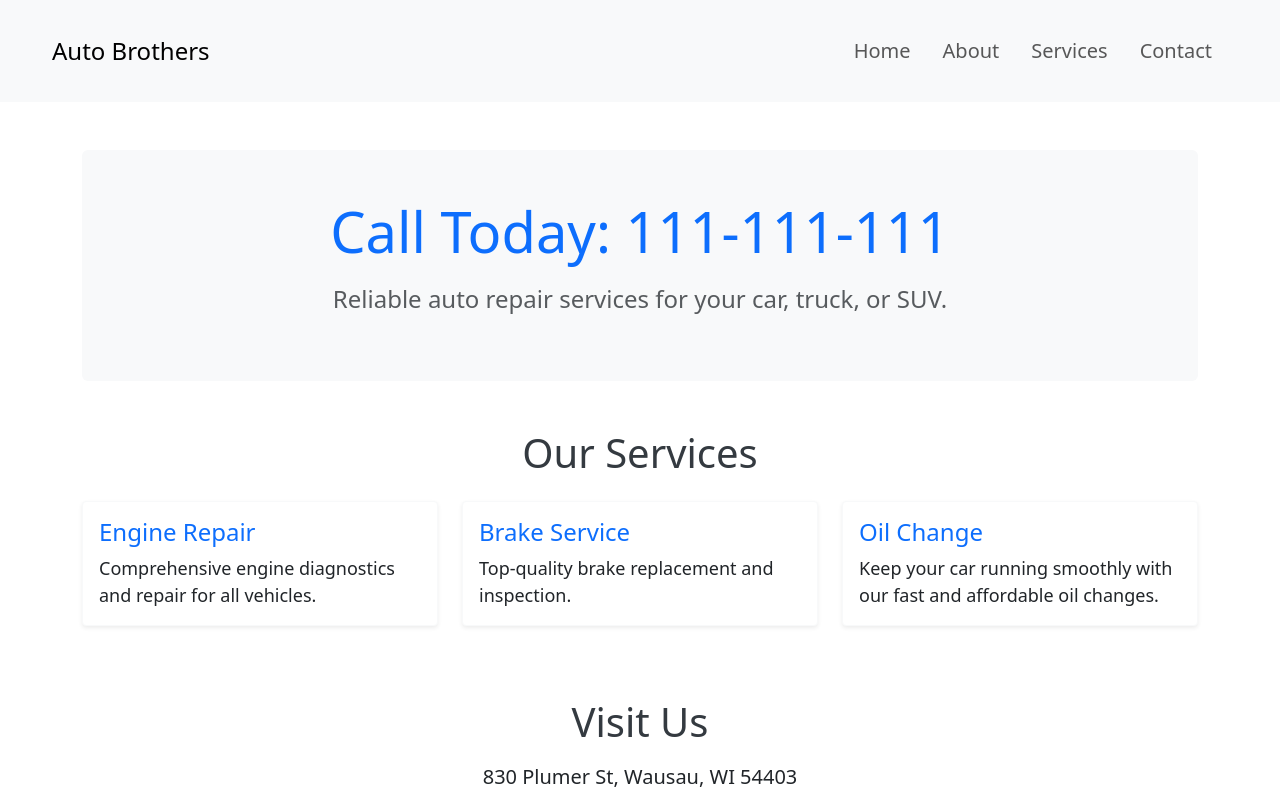
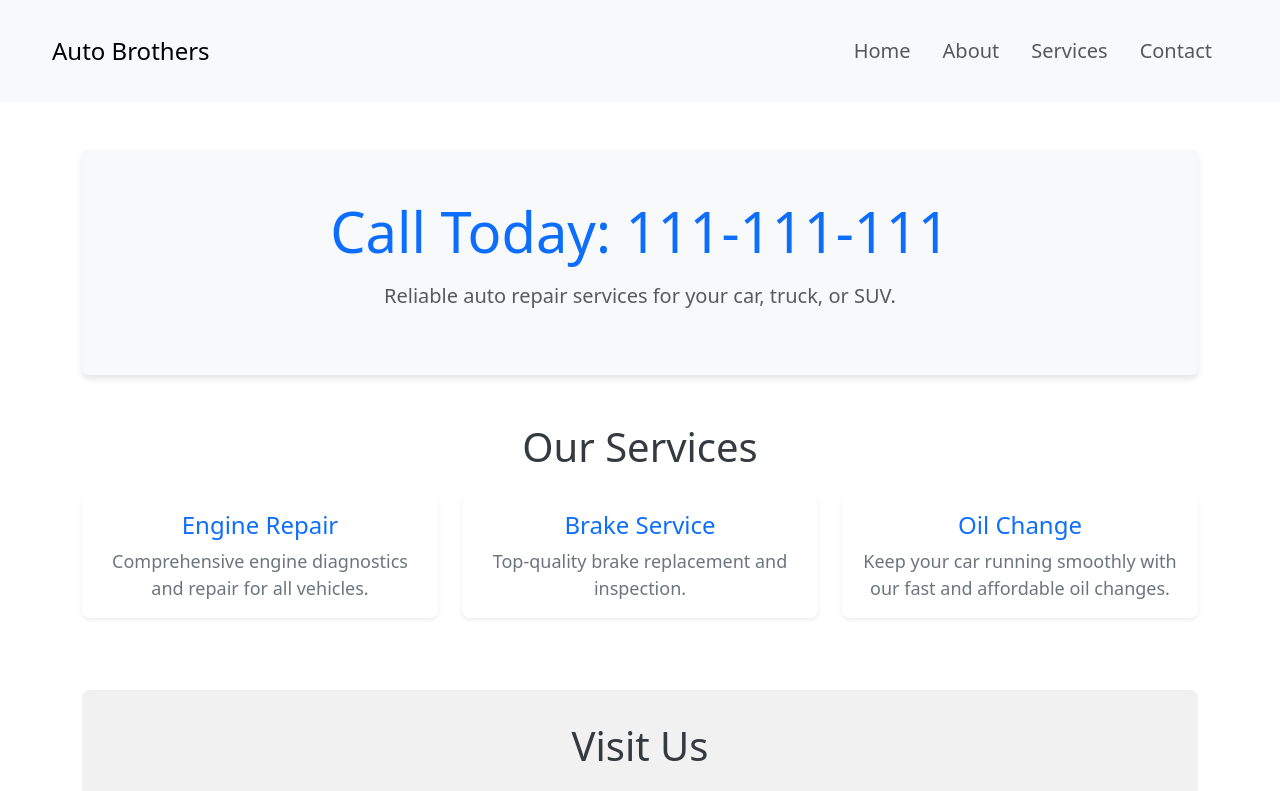
Before and after one commit to Laos0/auto-brothers-ng, an Angular app: page / in a window 1280 px wide. Shown: the top 791 px of the page. Built offline with nearby package versions, Linux system fonts and the light colour scheme.

Commit message:
enhanced home and service html and css

```diff
--- a/src/app/views/home/home.component.html
+++ b/src/app/views/home/home.component.html
@@ -10,24 +10,24 @@
       <h2 class="display-4 text-center mb-4">Our Services</h2>
       <div class="row">
         <div class="col-md-4 mb-4">
-          <div class="card shadow-sm border-light">
-            <div class="card-body">
+          <div class="card shadow-sm service-card" routerLink="/contact">
+            <div class="card-body text-center">
               <h3 class="card-title text-primary">Engine Repair</h3>
               <p class="card-text">Comprehensive engine diagnostics and repair for all vehicles.</p>
             </div>
           </div>
         </div>
         <div class="col-md-4 mb-4">
-          <div class="card shadow-sm border-light">
-            <div class="card-body">
+          <div class="card shadow-sm service-card" routerLink="/contact">
+            <div class="card-body text-center">
               <h3 class="card-title text-primary">Brake Service</h3>
               <p class="card-text">Top-quality brake replacement and inspection.</p>
             </div>
           </div>
         </div>
         <div class="col-md-4 mb-4">
-          <div class="card shadow-sm border-light">
-            <div class="card-body">
+          <div class="card shadow-sm service-card" routerLink="/contact">
+            <div class="card-body text-center">
               <h3 class="card-title text-primary">Oil Change</h3>
               <p class="card-text">Keep your car running smoothly with our fast and affordable oil changes.</p>
             </div>
--- a/src/app/views/home/home.component.scss
+++ b/src/app/views/home/home.component.scss
@@ -1,44 +1,67 @@
-/* Call to Action */
+// Call to Action Section
 .call-to-action {
-    background-color: #f8f9fa; /* Light background */
-    border-radius: .5rem; /* Rounded corners */
+    background-color: #f8f9fa; // Light background
+    border-radius: 0.5rem; // Rounded corners
+    padding: 3rem 2rem; // Added padding for more space
+    box-shadow: 0px 4px 6px rgba(0, 0, 0, 0.1); // Subtle shadow for depth
   }
 
   .call-to-action h1 {
     font-size: 3.5rem;
-    color: #007bff; /* Primary color */
+    color: #007bff; // Primary color
   }
 
   .call-to-action p {
-    font-size: 1.5rem;
-    color: #6c757d; /* Muted text color */
+    font-size: 1.25rem; // Reduced for better balance
+    color: #6c757d; // Muted text color
   }
 
-  /* Services Section */
+  // Services Section
   .services h2 {
     font-size: 2.5rem;
-    color: #343a40; /* Dark color for text */
+    color: #343a40; // Dark color for text
+    margin-bottom: 2rem;
   }
 
-  .card {
-    border-radius: .25rem; /* Rounded corners */
+  // Service Cards
+  .service-card {
+    border-radius: 0.5rem; // More prominent rounding
+    transition: transform 0.3s ease, box-shadow 0.3s ease; // Smooth hover transition
+    cursor: pointer;
+    border: none; // Removing border for cleaner look
+    box-shadow: 0 2px 8px rgba(0, 0, 0, 0.1); // Initial shadow
   }
 
-  .card-title {
-    font-size: 1.5rem;
-    color: #007bff; /* Primary color */
+  .service-card:hover {
+    transform: translateY(-5px); // Lifts the card on hover
+    box-shadow: 0 4px 12px rgba(0, 0, 0, 0.15); // Stronger shadow on hover
   }
 
-  .card-text {
-    font-size: 1.125rem;
+  .service-card .card-title {
+    font-size: 1.5rem;
+    color: #007bff; // Primary color
   }
 
-  /* Contact Info */
+  .service-card .card-text {
+    font-size: 1.125rem;
+    color: #6c757d; // Muted color for text
+  }
+
+  // Contact Info
+  .contact-info {
+    margin-top: 4rem;
+    background-color: #f1f1f1; // Light gray background
+    padding: 2rem 1rem;
+    border-radius: 0.5rem;
+  }
+
   .contact-info h2 {
     font-size: 2.5rem;
-    color: #343a40; /* Dark color for text */
+    color: #343a40; // Dark color for text
+    margin-bottom: 1rem;
   }
 
   .contact-info p {
     font-size: 1.25rem;
+    color: #6c757d; // Muted text color
   }
--- a/src/app/views/home/home.component.ts
+++ b/src/app/views/home/home.component.ts
@@ -1,9 +1,10 @@
 import { Component } from '@angular/core';
+import { RouterModule } from '@angular/router';
 
 @Component({
   selector: 'app-home',
   standalone: true,
-  imports: [],
+  imports: [RouterModule],
   templateUrl: './home.component.html',
   styleUrl: './home.component.scss'
 })
--- a/src/app/views/our-service/our-service.component.html
+++ b/src/app/views/our-service/our-service.component.html
@@ -9,8 +9,8 @@
     <section class="services">
       <div class="row">
         <div class="col-md-4 mb-4">
-          <div class="card border-light shadow-sm">
-            <img src="assets/service1.jpg" class="card-img-top" alt="Service 1">
+          <div class="card service-card shadow-sm">
+            <img src="assets/service1.jpg" class="card-img-top" alt="Engine Repair">
             <div class="card-body text-center">
               <h5 class="card-title">Engine Repair</h5>
               <p class="card-text">Expert engine repair services to ensure your vehicle runs smoothly and efficiently.</p>
@@ -19,8 +19,8 @@
           </div>
         </div>
         <div class="col-md-4 mb-4">
-          <div class="card border-light shadow-sm">
-            <img src="assets/service2.jpg" class="card-img-top" alt="Service 2">
+          <div class="card service-card shadow-sm">
+            <img src="assets/service2.jpg" class="card-img-top" alt="Brake Services">
             <div class="card-body text-center">
               <h5 class="card-title">Brake Services</h5>
               <p class="card-text">Comprehensive brake inspections and repairs to keep you safe on the road.</p>
@@ -29,8 +29,8 @@
           </div>
         </div>
         <div class="col-md-4 mb-4">
-          <div class="card border-light shadow-sm">
-            <img src="assets/service3.jpg" class="card-img-top" alt="Service 3">
+          <div class="card service-card shadow-sm">
+            <img src="assets/service3.jpg" class="card-img-top" alt="Oil Changes">
             <div class="card-body text-center">
               <h5 class="card-title">Oil Changes</h5>
               <p class="card-text">Quick and efficient oil changes to maintain optimal engine performance.</p>
@@ -38,7 +38,6 @@
             </div>
           </div>
         </div>
-        <!-- Add more services as needed -->
       </div>
     </section>
 
--- a/src/app/views/our-service/our-service.component.scss
+++ b/src/app/views/our-service/our-service.component.scss
@@ -1,45 +1,64 @@
-/* Header Styles */
-header h1 {
-    font-size: 3.5rem;
-    font-family: 'Roboto', sans-serif;
+// Header Styles
+header {
+    h1 {
+      font-size: 3.5rem;
+      font-family: 'Roboto', sans-serif;
+      color: #343a40; // Dark color for contrast
+    }
+
+    p {
+      font-size: 1.25rem;
+      color: #6c757d; // Muted color for subtlety
+    }
   }
 
-  header p {
-    font-size: 1.5rem;
+  // Services Section
+  .services .service-card {
+    border: none;
+    border-radius: 0.5rem; // More rounded corners for modern feel
+    transition: transform 0.3s ease, box-shadow 0.3s ease; // Smooth hover effect
+    cursor: pointer;
   }
 
-  /* Services Section */
-  .services .card {
-    border: none;
-    border-radius: .25rem;
+  .services .service-card:hover {
+    transform: translateY(-5px); // Lift effect on hover
+    box-shadow: 0 6px 12px rgba(0, 0, 0, 0.15); // Stronger shadow for depth
   }
 
   .services .card-img-top {
     height: 200px;
-    object-fit: cover;
-    border-top-left-radius: .25rem;
-    border-top-right-radius: .25rem;
+    object-fit: cover; // Maintain aspect ratio and avoid distortion
+    border-top-left-radius: 0.5rem;
+    border-top-right-radius: 0.5rem;
   }
 
   .services .card-title {
     font-size: 1.5rem;
+    color: #007bff; // Primary brand color
     margin-top: 1rem;
   }
 
   .services .card-text {
     font-size: 1rem;
+    color: #6c757d; // Muted color for readability
   }
 
   .services .btn-primary {
     background-color: #007bff;
     border-color: #007bff;
+    transition: background-color 0.3s ease;
   }
 
-  /* Call to Action */
+  .services .btn-primary:hover {
+    background-color: #0056b3; // Darker on hover for interaction
+  }
+
+  // Call to Action
   .contact-us {
     background-color: #007bff;
     padding: 3rem;
-    border-radius: .25rem;
+    border-radius: 0.5rem; // Matching the overall design
+    box-shadow: 0 4px 10px rgba(0, 0, 0, 0.1); // Subtle shadow for depth
   }
 
   .contact-us h2 {
@@ -48,10 +67,16 @@ header h1 {
 
   .contact-us p {
     font-size: 1.25rem;
+    color: #f1f1f1; // Softer text color for readability
   }
 
   .contact-us .btn-light {
-    color: #007bff;
+    color: #007bff; // Primary color for text
     background-color: #ffffff;
     border-color: #007bff;
+    transition: background-color 0.3s ease;
   }
+
+  .contact-us .btn-light:hover {
+    background-color: #e2e6ea; // Slight gray on hover for a subtle effect
+  }
```
